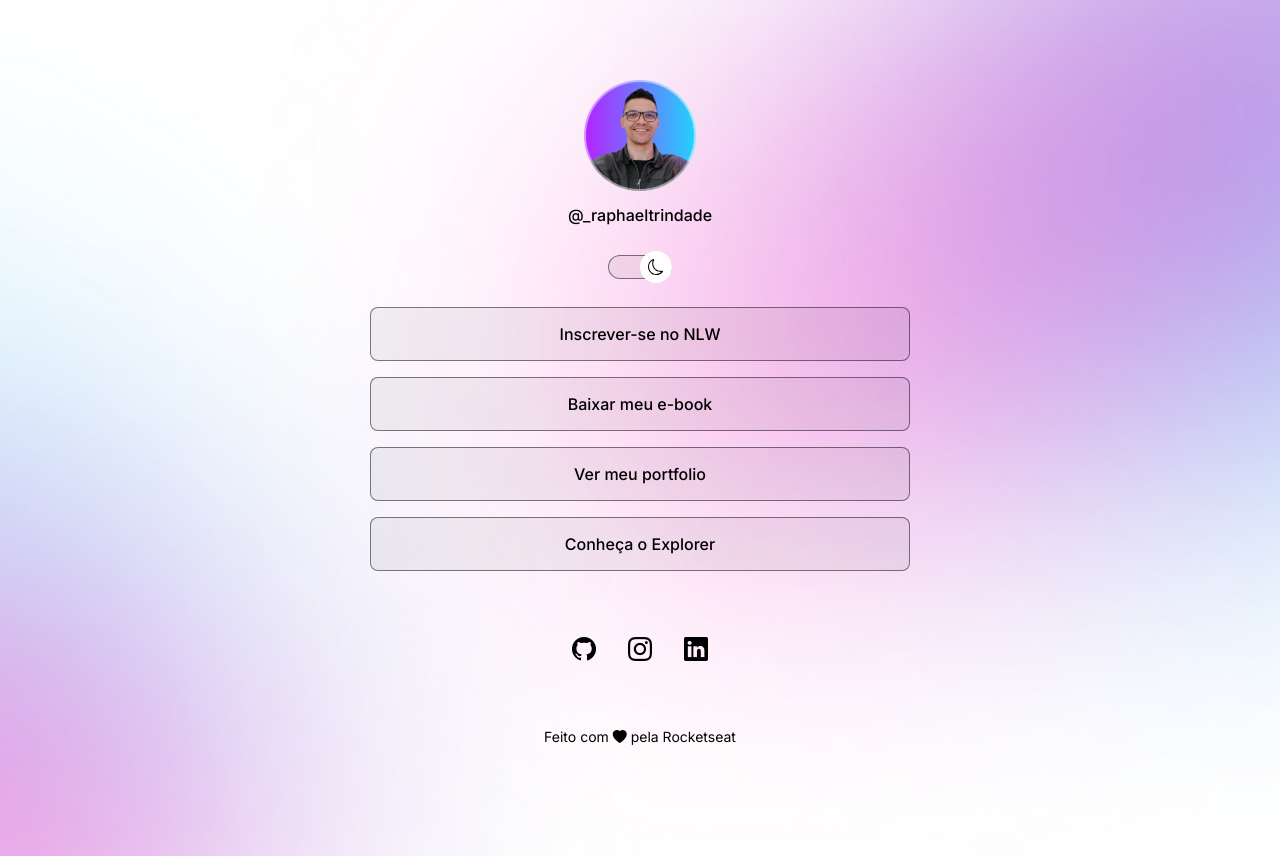
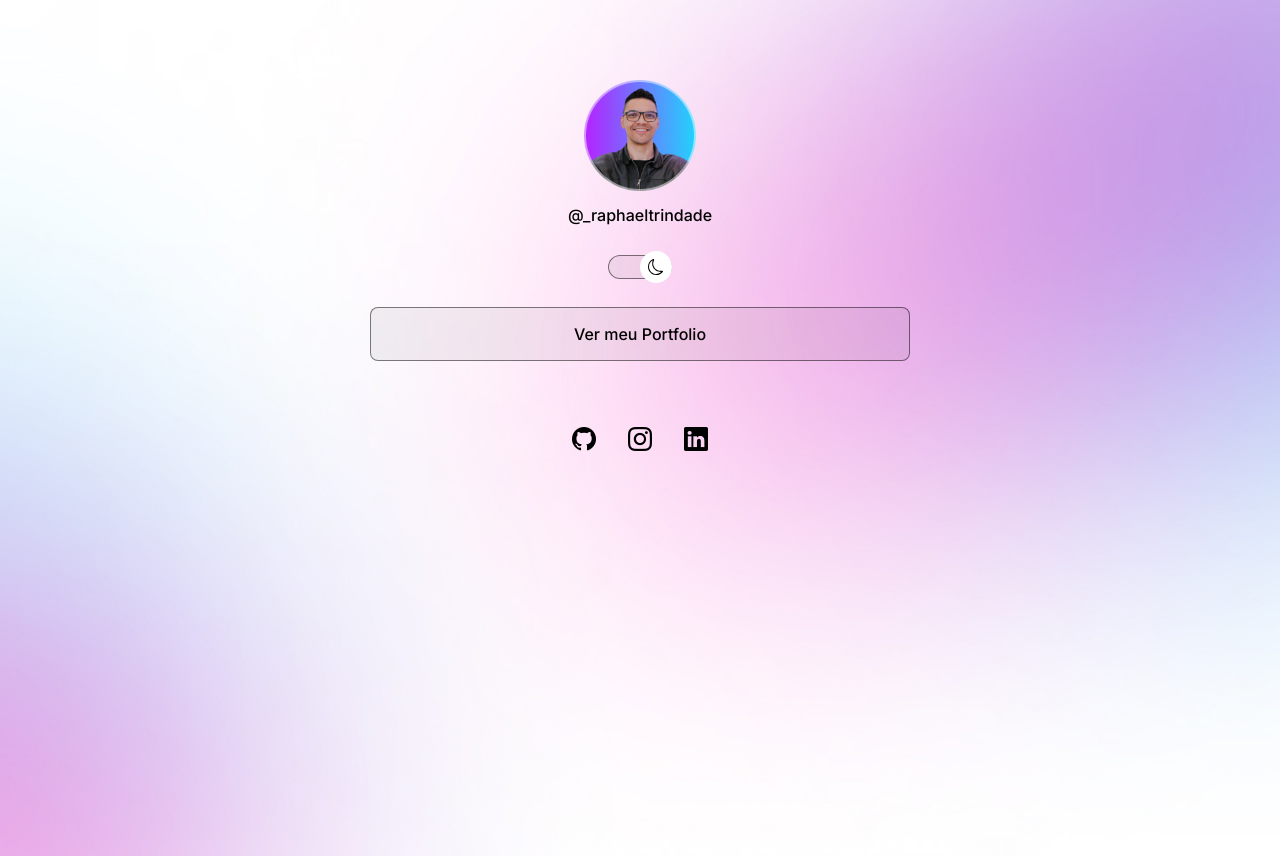
Before and after one commit to w3bsamp/encurtador, a plain HTML site: page index.html in a window 1280 px wide. Drawn offline with nearby package versions, Linux system fonts and the light colour scheme.

Commit message:
Update index.html

```diff
--- a/index.html
+++ b/index.html
@@ -21,10 +21,7 @@
             <span></span>
         </div>
         <ul>
-            <li><a href="#" target="_blank">Inscrever-se no NLW</a></li>
-            <li><a href="#" target="_blank">Baixar meu e-book</a></li>
-            <li><a href="#" target="_blank">Ver meu portfolio</a></li>
-            <li><a href="#" target="_blank">Conheça o Explorer</a></li>
+            <li><a href="https://w3bsamp.github.io/w3bsamp" target="_blank">Ver meu Portfolio</a></li>
         </ul>
         <div class="social">
             <a href="https://github.com/w3bsamp" target="_blank"><i class="bi bi-github"></i></a>
@@ -32,9 +29,7 @@
             <a href="https://www.linkedin.com/in/raphael-marques-nunes-trindade-b03577258/" target="_blank"><i class="bi bi-linkedin"></i></a>
         </div>
     </div>
-    <footer>
-        <p>Feito com <i class="bi bi-heart-fill"></i> pela Rocketseat</p>
-    </footer>
+
     <script src="script.js"></script>
 </body>
 </html>
```
